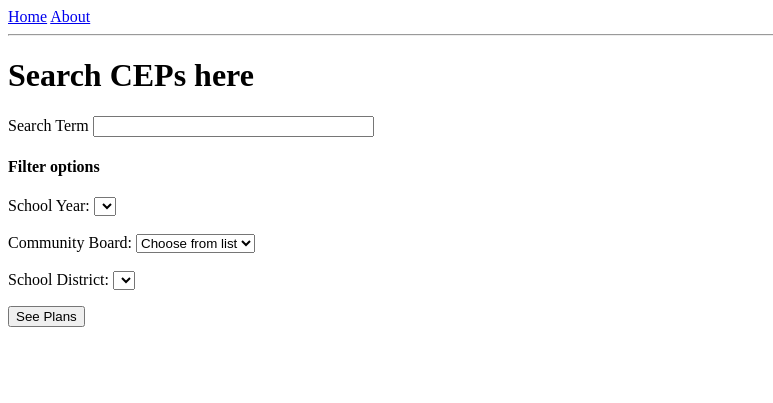
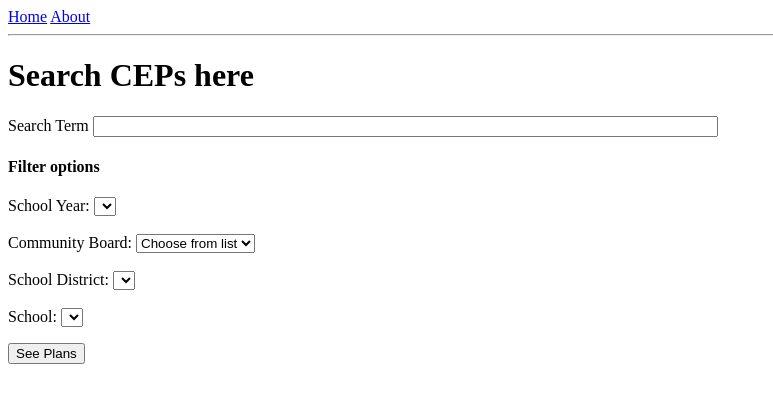
Before and after one commit to aankit/cep-access, a Flask app: page / in a window 1280 px wide. Shown: the top 403 px of the page, without its empty margins (0-773 px from the left). Run offline with Flask 2, Linux system fonts and the light colour scheme; lists and menus that the app fills with data are empty; parts of the project's set-up code (start-up, migrations or seed data) failed here and were passed over.

Commit message:
good enuf 4 gubmint work

```diff
--- a/app/forms.py
+++ b/app/forms.py
@@ -7,20 +7,23 @@ from app.models import School, Plan, PlanText
 from app.utils import community_board_naming
 
 years = [(y[0], y[0]) for y in db.session.query(Plan.year).distinct().order_by(
-    Plan.year.desc()).all()]
+    Plan.year.desc())]
 years.insert(0, ("None", "Choose from List"))
 
 community_board_numbers = [cd[0] for cd in db.session.query(
-    School.community_district).distinct().all() if type(cd[0]) is int]
+    School.community_district).distinct() if type(cd[0]) is int]
 community_board_names = list(
     map(community_board_naming, community_board_numbers))
 community_board_names.sort(key=lambda tup: tup[1])
 community_board_names.insert(0, (-1, "Choose from list"))
 
 school_districts = [(sd[0], sd[0]) for sd in db.session.query(
-    School.school_district).distinct().all() if type(sd[0]) is int]
+    School.school_district).distinct() if type(sd[0]) is int]
 school_districts.insert(0, (-1, "Choose from list"))
 
+schools = [(s.id, s.school_name) for s in db.session.query(School) if s.school_name is not None ]
+schools.sort(key=lambda tup: tup[1])
+schools.insert(0, (-1, "Choose from list"))
 
 class SearchForm(FlaskForm):
     search_term = StringField('Search Term')
@@ -33,4 +36,7 @@ class SearchForm(FlaskForm):
     school_district = SelectField(
         'School District',
         choices=school_districts)
+    school = SelectField(
+        'School',
+        choices=schools)
     submit = SubmitField('See Plans')
--- a/app/routes.py
+++ b/app/routes.py
@@ -1,5 +1,5 @@
 from app import app, db
-from flask import render_template, flash, redirect, url_for
+from flask import render_template, flash, redirect, url_for, request
 from app.forms import SearchForm
 from app.models import School, Plan, PlanText
 
@@ -7,8 +7,13 @@ from app.models import School, Plan, PlanText
 def index():
     form = SearchForm()
     if form.validate_on_submit():
+        page = request.args.get('page', 1, type=int)
         subquery = db.session.query(School)
         texts = None
+        #school filters
+        if int(form.school.data) > 0:
+            s = int(form.school.data)
+            subquery = subquery.filter(School.id==s)
         if int(form.community_board.data) > 0:
             cb = int(form.community_board.data)
             subquery = subquery.filter(School.community_district==cb)
@@ -16,19 +21,27 @@ def index():
             sd = int(form.school_district.data)
             subquery = subquery.filter(School.school_district==sd)
         school_ids = [s.id for s in subquery.all()]
-        plans = db.session.query(Plan).filter(
-            Plan.school_id.in_(school_ids)).order_by(Plan.year.desc())
+        #pulling plans
+        plans = db.session.query(Plan).join(School).filter(
+            Plan.school_id.in_(school_ids), School.school_name!=None).order_by(
+            Plan.year.desc(), School.school_name)
+        #plan filters
         if form.year.data != "None":
             plans = plans.filter(Plan.year==form.year.data)
         if form.search_term.data:
             st = form.search_term.data.split(",")
             plan_ids = [p.id for p in plans]
-            texts, total = PlanText.search(form.search_term.data, 1, 20)
+            texts, total = PlanText.filtered_search(st, plan_ids, page, app.config['PER_PAGE'])
+        #plan data for display
+        plans = plans.all()
         if texts:
             texts = texts.all()
-        plans = plans.all()
         # return redirect('/')
-        return render_template('plans.html', title='Plans', plans=plans, texts=texts)
+        return render_template('plans.html',
+            title='Plans',
+            plans=plans,
+            texts=texts,
+            form=form)
     return render_template('index.html', title='Home', form=form)
 
 # @app.route('/search', methods=['GET, POST'])
--- a/app/search.py
+++ b/app/search.py
@@ -58,7 +58,6 @@ def filtered_query_index(index, terms, plan_ids, page, per_page):
         'from': (page-1) * per_page,
         'size': per_page
     }
-
     for term in terms:
         if " " in term:
             term_dict = {
@@ -74,7 +73,6 @@ def filtered_query_index(index, terms, plan_ids, page, per_page):
         body['query']['bool']['should'].append(term_dict)
     # if len(plan_ids) > 0:
     #     body['query']['bool']['must'].append({'terms': {'plan_id': plan_ids}})
-    pp.pprint(body)
     search = app.elasticsearch.search(index=index, body=body)
     ids = [int(hit['_id']) for hit in search['hits']['hits']]
     return ids, search['hits']['total']['value']
--- a/app/templates/about.html
+++ b/app/templates/about.html
@@ -1,4 +1,4 @@
 {% extends "base.html" %}
     {% block content %}
-        <p>About this project</p>
+        <p>This project seeks to make NYC schools' Comprehensive Educational Plans live up to their mandate of accessibility. It is a collaboration between Aankit Patel, Jaylen Hackett, and Steven Azeka.</p>
     {% endblock %}
--- a/app/templates/index.html
+++ b/app/templates/index.html
@@ -7,7 +7,7 @@
             {{ form.hidden_tag() }}
             <div>
                 <div>{{ form.search_term.label }}
-                {{ form.search_term(size=32) }}
+                {{ form.search_term(size=75) }}
                 {% for error in form.search_term.errors %}
                     <span style="color: red;">[{{ error }}]</span>
                 {% endfor %}
@@ -37,6 +37,14 @@
                         <span style="color: red;">[{{ error }}]</span>
                     {% endfor %}
                 </div>
+                <br>
+                <div>
+                    {{ form.school.label }}:
+                    {{ form.school }}
+                    {% for error in form.school.errors %}
+                        <span style="color: red;">[{{ error }}]</span>
+                    {% endfor %}
+                </div>
 
             </div>
             <p>{{ form.submit() }}</p>
--- a/config.py
+++ b/config.py
@@ -7,3 +7,4 @@ class Config(object):
         'sqlite:///' + os.path.join(basedir, 'app.db')
     SQLALCHEMY_TRACK_MODIFICATIONS = False
     ELASTICSEARCH_URL = os.environ.get('ELASTICSEARCH_URL')
+    PER_PAGE = 50
```
Also changed, not shown: app/templates/plans.html (+12 -2 lines).
